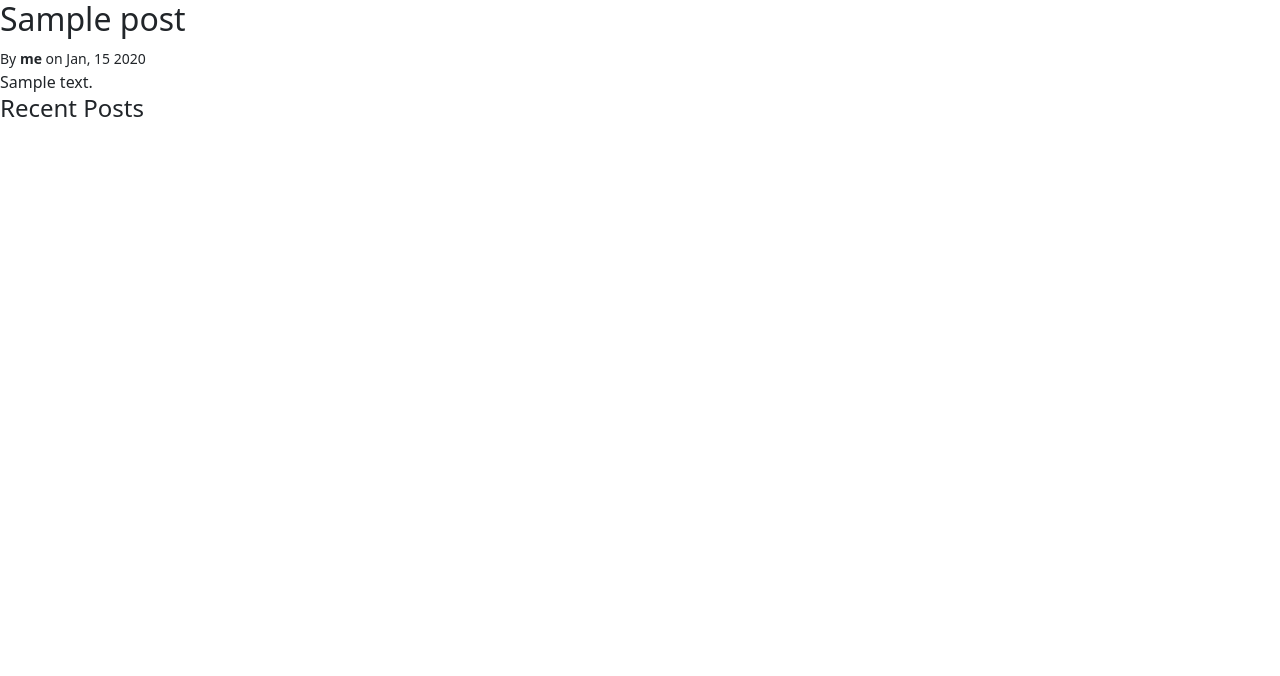
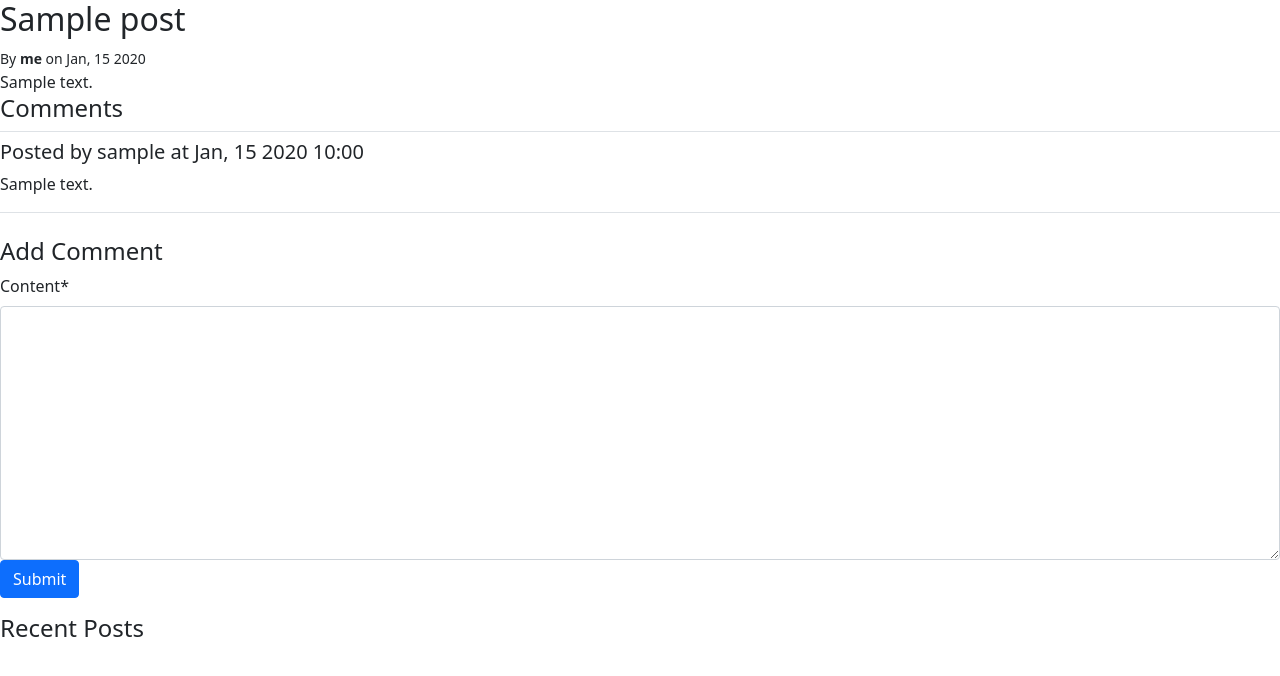
Before and after one commit to RaulMaya/Blango-Project, a Django app: template templates/blog/post-detail.html in a window 1280 px wide. Shown: the top 676 px of the page. Run offline with Django 3.2, Linux system fonts and the light colour scheme; the template is opened without the code that fills it: values that come from a table or form of the project are taken from there, others are empty; a user stored in the database is signed in; tables that the repository leaves empty hold one stand-in row (values such as "Sample post"); some libraries are stand-ins or nearby versions.

Commit message:
Using new library Crispy Forms

```diff
--- a/blango/settings.py
+++ b/blango/settings.py
@@ -33,6 +33,8 @@ ALLOWED_HOSTS = ['*']
 
 INSTALLED_APPS = [
     'blog',
+    'crispy_forms',
+    'crispy_bootstrap5',
     'django.contrib.admin',
     'django.contrib.auth',
     'django.contrib.contenttypes',
@@ -125,3 +127,6 @@ STATIC_URL = '/static/'
 # https://docs.djangoproject.com/en/3.2/ref/settings/#default-auto-field
 
 DEFAULT_AUTO_FIELD = 'django.db.models.BigAutoField'
+
+CRISPY_ALLOWED_TEMPLATE_PACKS = "bootstrap5"
+CRISPY_TEMPLATE_PACK = "bootstrap5"
--- /dev/null
+++ b/blog/forms.py
@@ -0,0 +1,14 @@
+from django import forms
+from crispy_forms.layout import Submit
+from crispy_forms.helper import FormHelper
+from blog.models import Comment
+
+
+class CommentForm(forms.ModelForm):
+    class Meta:
+        model = Comment
+        fields = ["content"]
+
+    def __init__(self, *args, **kwargs):
+        super(CommentForm, self).__init__(*args, **kwargs)
+        self.helper = FormHelper()
--- /dev/null
+++ b/templates/blog/post-comments.html
@@ -0,0 +1,34 @@
+{% load blog_extras crispy_forms_tags %}
+<h4>Comments</h4>
+{% for comment in post.comments.all %}
+    {% row "border-top pt-2" %}
+        {% col %}
+            <h5>Posted by {{ comment.creator }} at {{ comment.created_at|date:"M, d Y h:i" }}</h5>
+        {% endcol %}
+    {% endrow %}
+    {% row "border-bottom" %}
+        {% col %}
+            <p>{{ comment.content }}</p>
+        {% endcol %}
+    {% endrow %}
+{% empty %}
+    {% row "border-top border-bottom" %}
+        {% col %}
+            <p>No comments.</p>
+        {% endcol %}
+    {% endrow %}
+{% endfor %}
+{% if request.user.is_active %}
+{% row "mt-4" %}
+    {% col %}
+        <h4>Add Comment</h4>
+        <form method="post">
+            {% csrf_token %}
+            {{ comment_form|crispy }}
+            <p>
+                <button type="submit" class="btn btn-primary">Submit</button>
+            </p>
+        </form>
+    {% endcol %}
+{% endrow %}
+{% endif %}
--- a/templates/blog/post-detail.html
+++ b/templates/blog/post-detail.html
@@ -12,6 +12,7 @@
         {{ post.content|safe }}
     {% endcol %}
 {% endrow %}
+    {% include "blog/post-comments.html" %}
 {% row %}
     {% col %}
         {% recent_posts post %}
```
Also changed, not shown: blog/views.py (+4 -4 lines), blog/models.py (line endings or trailing spaces).
